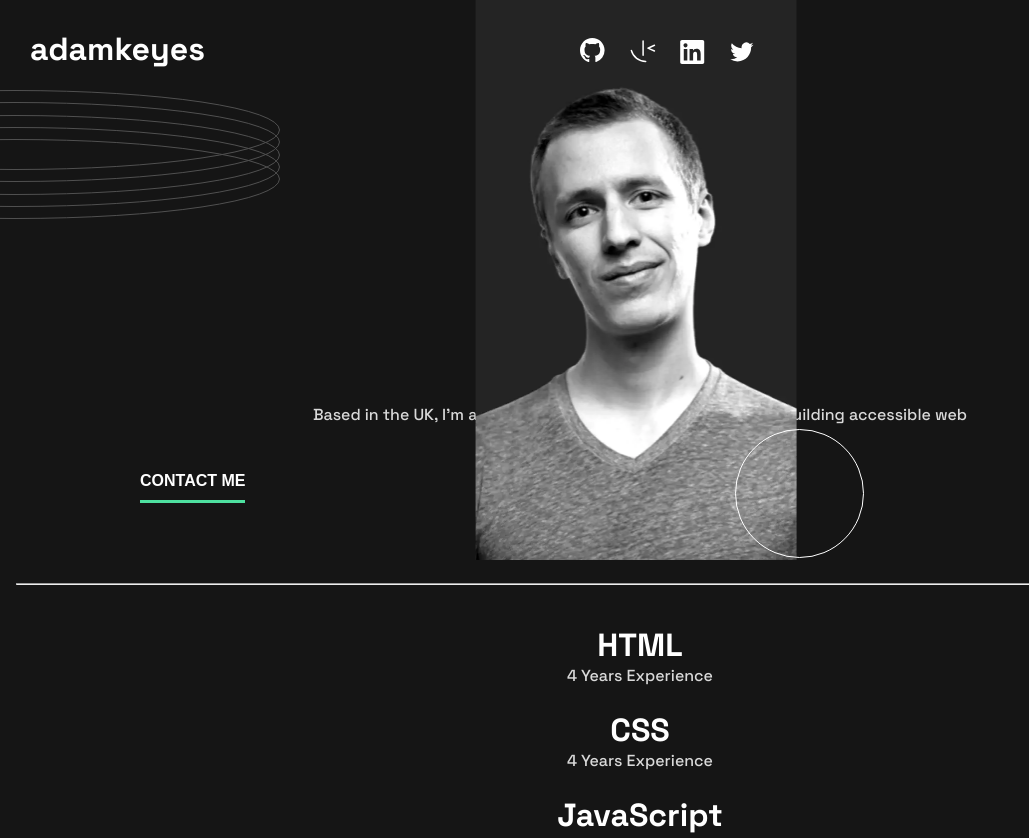
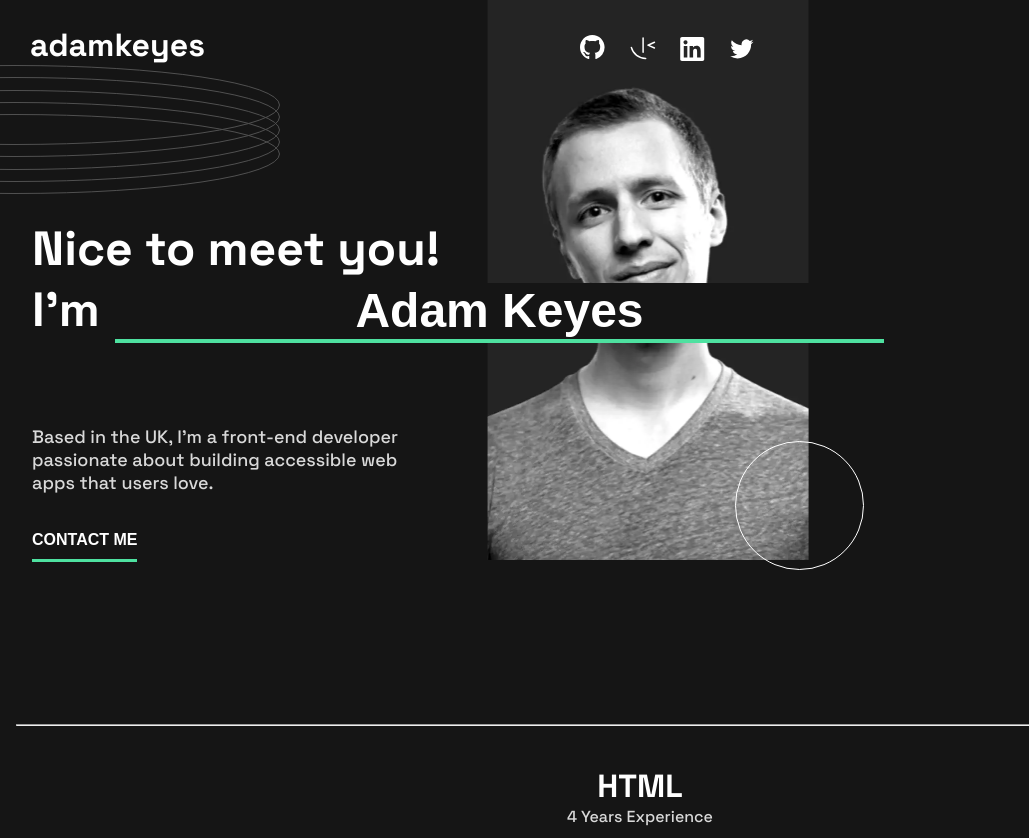
Before and after one commit to LUCA-DesComBes/descombes_luca_portfolio, a website built with Vite: page index.html in a window 1280 px wide. Shown: the top 838 px of the page, without its empty margins (0-1029 px from the left). Built offline with nearby package versions, Linux system fonts and the light colour scheme.

Commit message:
2 part of tablet responsive

```diff
--- a/index.html
+++ b/index.html
@@ -29,19 +29,24 @@
     <a href="https://www.edenschool.fr/" target="_blank"><img src="./img/icon-custom.svg" alt="icon-custom" class="favicon1"></a>
     <a href="https://www.linkedin.com/home" target="_blank"><img src="./img/icon-linkedin.svg" alt="icon-linkedin" class="linkedin1"></a>
     <a href="https://twitter.com/?lang=fr" target="_blank"><img src="./img/icon-twitter.svg" alt="icon-twitter" class="twitter1"></a>
-    <p class="nice1">Nice to meet you!<br>I'm <button>Adam Keyes</button>.</p>
-    <!--  <p class="based1">Based in the UK, I'm a front-end
-      developer passionate about building accessible web<br>apps that users love.</p>
-    <a href="mailto:trucmachin@mail.com"><button class="contact1">CONTACT ME</button></a> -->
+
+
+
   </nav>
+  <section class="section1">
+    <p class="nice1">Nice to meet you!<br>I'm <button class="button1">Adam Keyes</button></p>
+    <p class="based1">Based in the UK, I'm a front-end
+      developer<br>passionate about building accessible web<br>apps that users love.</p>
+      <a href="mailto:trucmachin@mail.com"><button class="contact1">CONTACT ME</button></a>
+    </section>
   </header>
 
-    <!-- <p class="nice">Nice to meet you! I'm <button>Adam Keyes</button>.</p> -->
+    <p class="nice">Nice to meet you! I'm <button class="button">Adam Keyes</button>.</p>
     <p class="based">Based in the UK, I'm a front-end
       developer passionate about building accessible web<br>apps that users love.</p>
     <a href="mailto:trucmachin@mail.com"><button class="contact">CONTACT ME</button></a>
     <hr>
-    <section>
+    <section class="section">
     <h2>HTML</h2>
     <p class="year1">4 Years Experience</p>
     <h2>CSS</h2>
--- a/style.css
+++ b/style.css
@@ -64,7 +64,7 @@ body {
   font-size: 40px;
   font-weight: 700;
 }
-button {
+.button {
   font-size: 40px;
   font-weight: 700;
   border: 0px solid;
@@ -227,20 +227,20 @@ h2 {
   .img-tablet {
     display: grid;
     opacity: 100%;
-    position: relative; left: 475px; bottom: 40px;
+    position: relative; left: 487px; bottom: 40px;
   }
   .he1 {
     font-size: 32px;
     font-weight: 700;
     margin-left: 30px;
-    position: relative; bottom: 571px;
-    margin-bottom: 25px;
+    position: relative; bottom: 575px;
   }
    .rings1 {
     display: grid;
     width: 530px;
     height: 129px;
     position: relative; bottom: 575px; right: 250px;
+    margin-bottom: 37px;
   }
   .circle1 {
     display: grid;
@@ -252,29 +252,68 @@ h2 {
   .github1 {
     display: grid;
     grid-auto-rows: auto;
-    position: relative; bottom: 885px; left: 580px;
+    position: relative; bottom: 900px; left: 580px;
   }
   .favicon1 {
-    display: flex;
+    display: grid;
     grid-auto-rows: auto;
-    position: relative; bottom: 907px; left: 630px;
+    position: relative; bottom: 922px; left: 630px;
   }
   .linkedin1 {
-    display: flex;
-    flex-direction: row;
-    position: relative; bottom: 930px; left: 680px;
+    display: grid;
+    grid-auto-rows: auto;
+    position: relative; bottom: 945px; left: 680px;
   }
   .twitter1 {
-    display: flex;
-    flex-direction: row;
-    position: relative; bottom: 952px; left: 730px;
+    display: grid;
+    grid-auto-rows: auto;
+    position: relative; bottom: 967px; left: 730px;
   }
   .nice1 {
     display: grid;
     font-size: 48px;
     font-weight: 700;
+    margin-left: 32px;
+    position: relative; bottom: 162px;
   }
   .nice {
     display: none;
   }
+  .button1 {
+    font-size: 48px;
+    font-weight: 700;
+    border: 0px solid;
+    border-bottom: 4px solid #4EE1A0;
+    background-color: #151515;
+    padding-bottom: 1px;
+    color: white;
+    margin-left: 238px;
+    margin-right: 241px;
+    position: relative; right: 155px; bottom: 57px;
+    margin-bottom: 60px;
+  }
+  .based1 {
+    font-size: 18px;
+    font-weight: 500;
+    margin-left: 32px;
+    position: relative; bottom: 197px;
+    color: #D9D9D9;
+  }
+  .based {
+    display: none;
+  }
+  .contact1 {
+    font-size: 16px;
+    font-weight: 700;
+    border: 0px solid;
+    border-bottom: solid #4EE1A0;
+    background-color: #151515;
+    color: white;
+    padding-bottom: 10px;
+    margin-left: 32px;
+    position: relative; bottom: 162px;
+  }
+  .contact {
+    display: none;
+  }
 }
```
